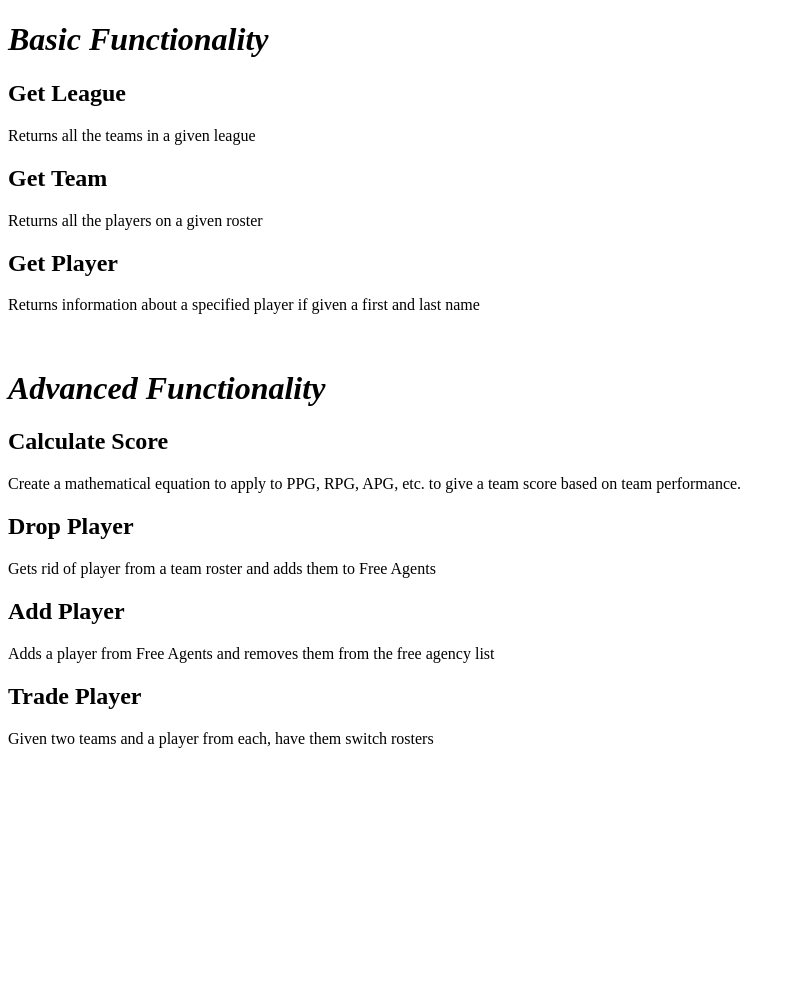
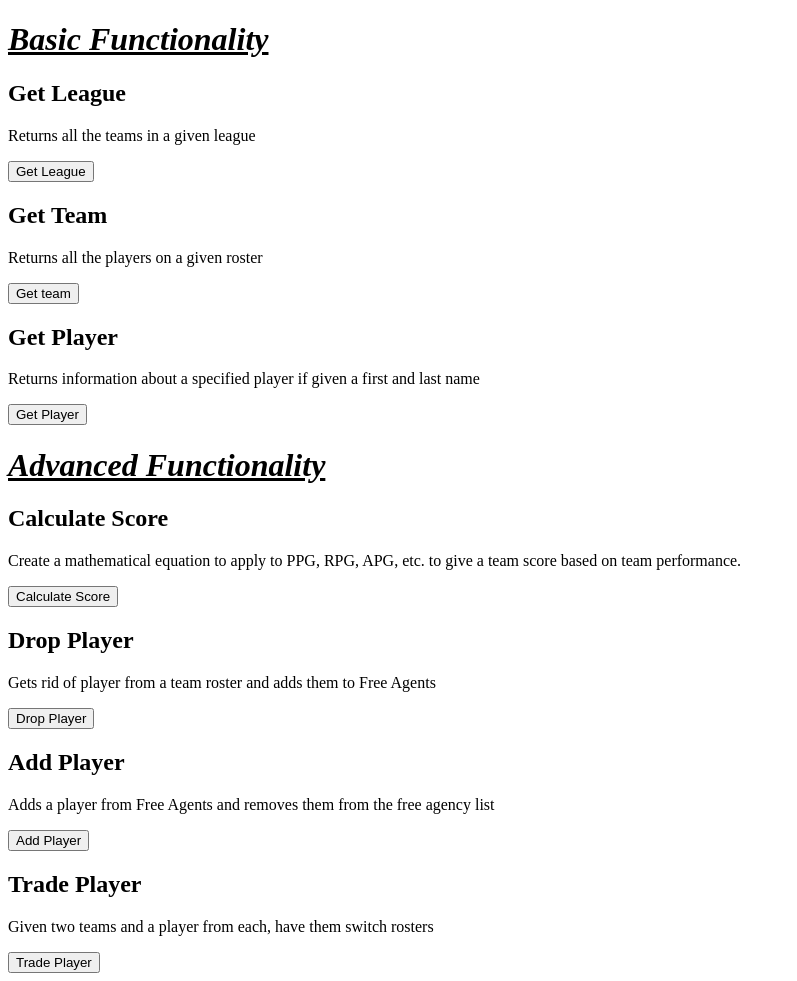
Before and after one commit to TheRyanVaughan/college-fantasy, a plain HTML site: page frontend/index.html in a window 1280 px wide. Shown: the whole page, without its empty margins (0-797 px from the left). Before the commit the page ends 800 px from the top, so only its background shows below. Drawn offline with Linux system fonts and the light colour scheme.

Commit message:
Add Buttons
Added Buttons beneath each section

```diff
--- a/frontend/index.html
+++ b/frontend/index.html
@@ -11,13 +11,16 @@
     <h1>Basic Functionality</h1>
     <h2>Get League</h2>
     <p>Returns all the teams in a given league</p>
+    <button>Get League</button>
     <h2>Get Team</h2>
     <p>Returns all the players on a given roster</p>
+    <button>Get team</button>
     <h2>Get Player</h2>
     <p>
       Returns information about a specified player if given a first and last
       name
     </p>
+    <button>Get Player</button>
     <br />
     <h1>Advanced Functionality</h1>
     <h2>Calculate Score</h2>
@@ -25,14 +28,18 @@
       Create a mathematical equation to apply to PPG, RPG, APG, etc. to give a
       team score based on team performance.
     </p>
+    <button>Calculate Score</button>
     <h2>Drop Player</h2>
     <p>Gets rid of player from a team roster and adds them to Free Agents</p>
+    <button>Drop Player</button>
     <h2>Add Player</h2>
     <p>
       Adds a player from Free Agents and removes them from the free agency list
     </p>
+    <button>Add Player</button>
     <h2>Trade Player</h2>
     <p>Given two teams and a player from each, have them switch rosters</p>
+    <button>Trade Player</button>
     <br />
   </body>
 </html>
--- a/frontend/styles.css
+++ b/frontend/styles.css
@@ -1,3 +1,4 @@
 h1{
     font-style: italic;
+    text-decoration: underline;
 }
```
